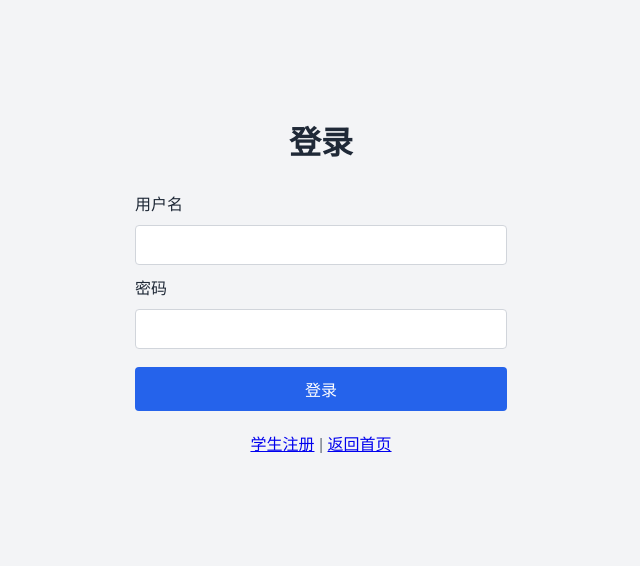
After one commit to abc588179/campus-activity-system, a Flask app: page /login in a window 1280 px wide. The commit adds this page. Shown: the top 566 px of the page, without its empty margins (319-959 px from the left). Run offline with Flask 3, Linux system fonts and the light colour scheme.

Commit message:
feat: 完成用户注册登录和角色权限

```diff
--- a/app.py
+++ b/app.py
@@ -1,12 +1,15 @@
 from pathlib import Path
+import sqlite3
 
-from flask import Flask, render_template
+from flask import Flask, flash, redirect, render_template, request, session, url_for
+from werkzeug.security import check_password_hash, generate_password_hash
 
-from database import init_db
+from database import get_connection, init_db
 
 
 app = Flask(__name__)
 app.config["DATABASE"] = Path(app.instance_path) / "campus_activity.db"
+app.config["SECRET_KEY"] = "campus-activity-system-v1-development-key"
 init_db(app.config["DATABASE"])
 
 
@@ -15,5 +18,72 @@ def index():
     return render_template("index.html")
 
 
+@app.route("/register", methods=["GET", "POST"])
+def register():
+    if request.method == "POST":
+        username = request.form.get("username", "").strip()
+        password = request.form.get("password", "")
+
+        if not username or not password:
+            flash("用户名和密码不能为空。", "error")
+            return render_template("register.html")
+
+        try:
+            with get_connection(app.config["DATABASE"]) as connection:
+                connection.execute(
+                    "INSERT INTO User (username, password, role) VALUES (?, ?, ?)",
+                    (username, generate_password_hash(password), "student"),
+                )
+        except sqlite3.IntegrityError:
+            flash("用户名已存在，请换一个用户名。", "error")
+            return render_template("register.html")
+
+        flash("学生注册成功，请登录。", "success")
+        return redirect(url_for("login"))
+
+    return render_template("register.html")
+
+
+@app.route("/login", methods=["GET", "POST"])
+def login():
+    if request.method == "POST":
+        username = request.form.get("username", "").strip()
+        password = request.form.get("password", "")
+
+        with get_connection(app.config["DATABASE"]) as connection:
+            user = connection.execute(
+                "SELECT id, username, password, role FROM User WHERE username = ?",
+                (username,),
+            ).fetchone()
+
+        if user is None or not check_password_hash(user["password"], password):
+            flash("用户名或密码错误。", "error")
+            return render_template("login.html")
+
+        session.clear()
+        session["user_id"] = user["id"]
+        session["username"] = user["username"]
+        session["role"] = user["role"]
+        flash("登录成功。", "success")
+        return redirect(url_for("dashboard"))
+
+    return render_template("login.html")
+
+
+@app.get("/dashboard")
+def dashboard():
+    if "user_id" not in session:
+        flash("请先登录。", "error")
+        return redirect(url_for("login"))
+    return render_template("dashboard.html", user=session)
+
+
+@app.get("/logout")
+def logout():
+    session.clear()
+    flash("已退出登录。", "success")
+    return redirect(url_for("index"))
+
+
 if __name__ == "__main__":
     app.run(debug=True)
--- a/database.py
+++ b/database.py
@@ -1,5 +1,8 @@
 import sqlite3
+from contextlib import contextmanager
 from pathlib import Path
+
+from werkzeug.security import generate_password_hash
 
 
 SCHEMA = """
@@ -33,22 +36,46 @@ CREATE TABLE IF NOT EXISTS Registration (
 );
 """
 
+TEST_TEACHER_USERNAME = "teacher"
+TEST_TEACHER_PASSWORD = "teacher123"
 
-def get_connection(database_path: str | Path) -> sqlite3.Connection:
-    """Open a SQLite connection with foreign-key checks enabled."""
+
+@contextmanager
+def get_connection(database_path: str | Path):
+    """Open and safely close a SQLite connection."""
     connection = sqlite3.connect(database_path)
     connection.row_factory = sqlite3.Row
     connection.execute("PRAGMA foreign_keys = ON")
-    return connection
+    try:
+        yield connection
+        connection.commit()
+    except Exception:
+        connection.rollback()
+        raise
+    finally:
+        connection.close()
 
 
 def init_db(database_path: str | Path) -> None:
-    """Create the V1.0 database and its three core tables if needed."""
+    """Create the V1.0 database and seed the local teacher test account."""
     database_path = Path(database_path)
     database_path.parent.mkdir(parents=True, exist_ok=True)
 
     with get_connection(database_path) as connection:
         connection.executescript(SCHEMA)
+        teacher = connection.execute(
+            "SELECT id FROM User WHERE username = ?",
+            (TEST_TEACHER_USERNAME,),
+        ).fetchone()
+        if teacher is None:
+            connection.execute(
+                "INSERT INTO User (username, password, role) VALUES (?, ?, ?)",
+                (
+                    TEST_TEACHER_USERNAME,
+                    generate_password_hash(TEST_TEACHER_PASSWORD),
+                    "teacher",
+                ),
+            )
 
 
 if __name__ == "__main__":
--- a/static/style.css
+++ b/static/style.css
@@ -16,6 +16,10 @@ body {
     text-align: center;
 }
 
+.form-page {
+    max-width: 420px;
+}
+
 h1 {
     margin-bottom: 16px;
     font-size: 32px;
@@ -24,3 +28,68 @@ h1 {
 p {
     color: #6b7280;
 }
+
+.actions {
+    display: flex;
+    justify-content: center;
+    gap: 12px;
+    margin-top: 28px;
+}
+
+.button {
+    display: inline-block;
+    padding: 10px 18px;
+    color: #ffffff;
+    background: #2563eb;
+    border: 0;
+    border-radius: 4px;
+    text-decoration: none;
+    cursor: pointer;
+    font-size: 16px;
+}
+
+.button.secondary {
+    color: #1f2937;
+    background: #e5e7eb;
+}
+
+.auth-form {
+    display: grid;
+    gap: 10px;
+    margin: 28px 0 20px;
+    text-align: left;
+}
+
+.auth-form input {
+    padding: 10px;
+    border: 1px solid #d1d5db;
+    border-radius: 4px;
+    font-size: 16px;
+}
+
+.auth-form .button {
+    margin-top: 8px;
+}
+
+.message {
+    padding: 10px;
+    border-radius: 4px;
+}
+
+.message.success {
+    color: #166534;
+    background: #dcfce7;
+}
+
+.message.error {
+    color: #991b1b;
+    background: #fee2e2;
+}
+
+.identity {
+    margin: 28px 0;
+    padding: 16px;
+    background: #ffffff;
+    border: 1px solid #e5e7eb;
+    border-radius: 4px;
+}
--- /dev/null
+++ b/templates/login.html
@@ -0,0 +1,27 @@
+<!doctype html>
+<html lang="zh-CN">
+<head>
+    <meta charset="UTF-8">
+    <meta name="viewport" content="width=device-width, initial-scale=1.0">
+    <title>登录 - 校园活动管理系统 V1.0</title>
+    <link rel="stylesheet" href="{{ url_for('static', filename='style.css') }}">
+</head>
+<body>
+    <main class="page form-page">
+        <h1>登录</h1>
+        {% with messages = get_flashed_messages(with_categories=true) %}
+            {% for category, message in messages %}
+                <p class="message {{ category }}">{{ message }}</p>
+            {% endfor %}
+        {% endwith %}
+        <form method="post" class="auth-form">
+            <label for="username">用户名</label>
+            <input id="username" name="username" type="text" required autocomplete="username">
+            <label for="password">密码</label>
+            <input id="password" name="password" type="password" required autocomplete="current-password">
+            <button type="submit" class="button">登录</button>
+        </form>
+        <p><a href="{{ url_for('register') }}">学生注册</a> | <a href="{{ url_for('index') }}">返回首页</a></p>
+    </main>
+</body>
+</html>
```
Also changed, not shown: templates/dashboard.html (added, +19 -0 lines), templates/index.html (+15 -1 lines), templates/register.html (added, +27 -0 lines).
